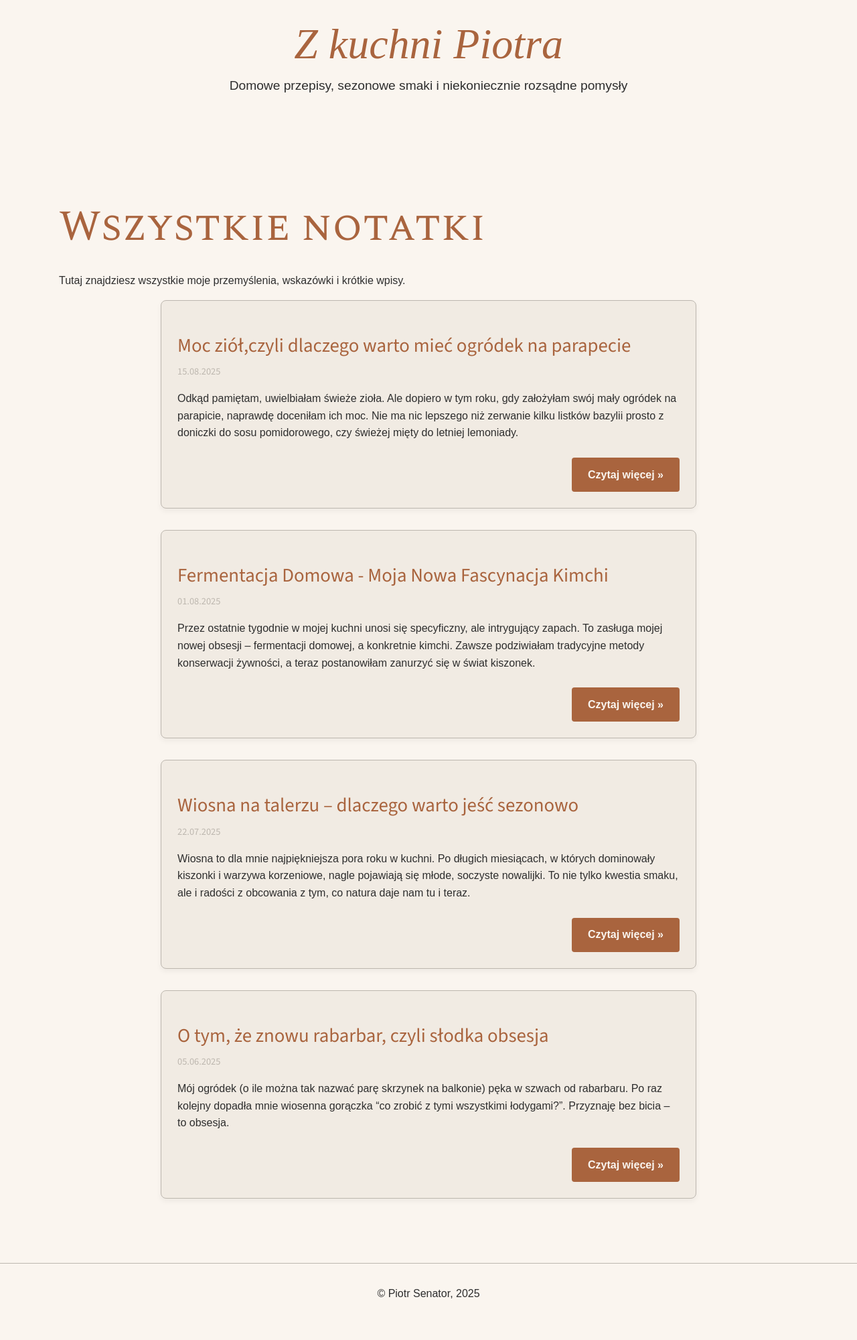
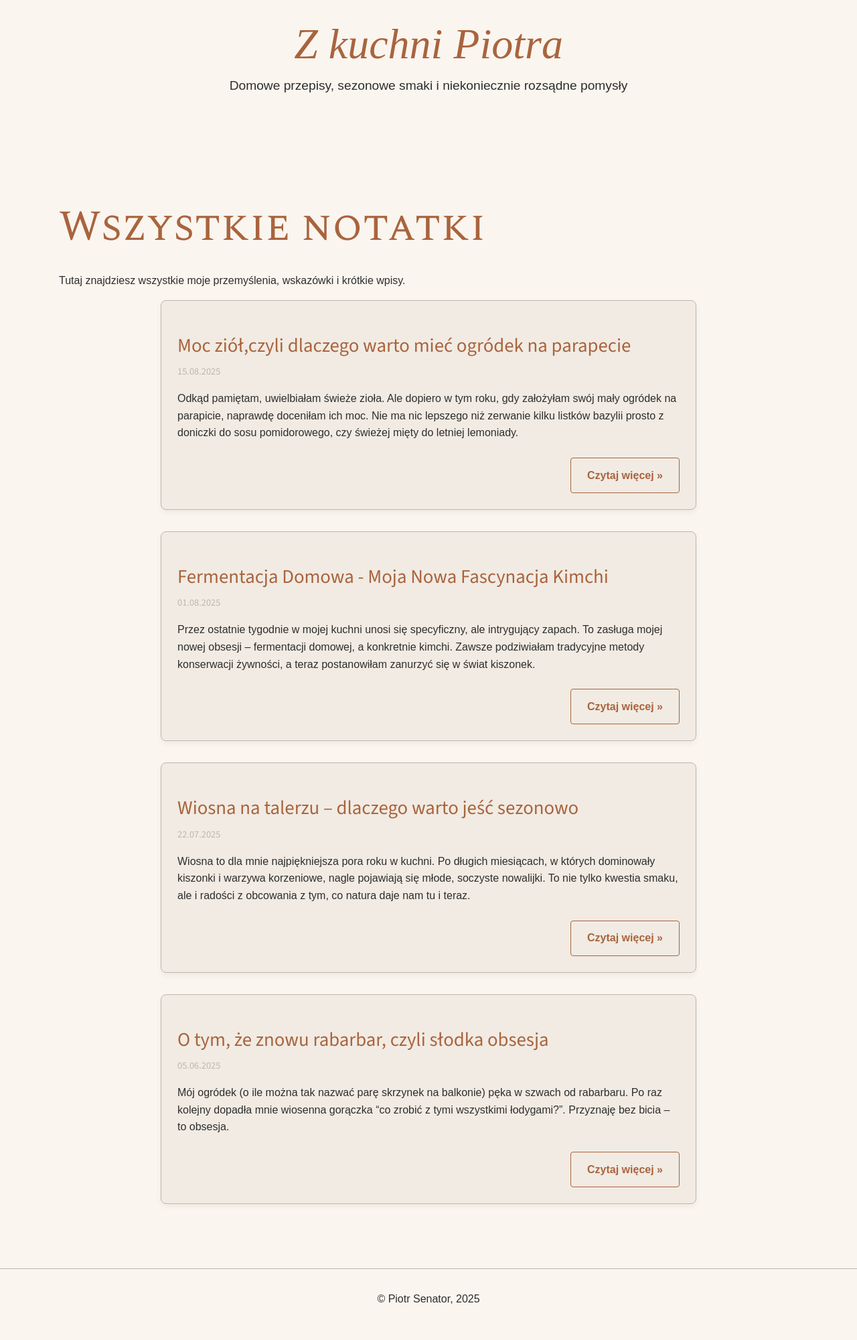
Before and after one commit to piotrsenator/kuchnia, a Jekyll site: the page built from notes.html, in a window 1280 px wide. Shown: the whole page at 67% size. Built offline with Jekyll 4.4.1, drawn with Linux system fonts in a browser that asks for light colours; some web fonts are replaced.

Commit message:
Update notes.html

```diff
--- a/notes.html
+++ b/notes.html
@@ -30,7 +30,7 @@ permalink: /notes/
                             <p class="note-excerpt">{{ note.content | strip_html | truncatewords: 30 }}</p>
                         {% endif %}
                         <div class="note-read-more-container">
-                            <a href="{{ note.url | relative_url }}" class="read-more-link button secondary-button">Czytaj więcej &raquo;</a>
+                            <a href="{{ note.url | relative_url }}" class="read-more-link button primary-button">Czytaj więcej &raquo;</a>
                         </div>
                     </div>
                 {% endfor %}
```
